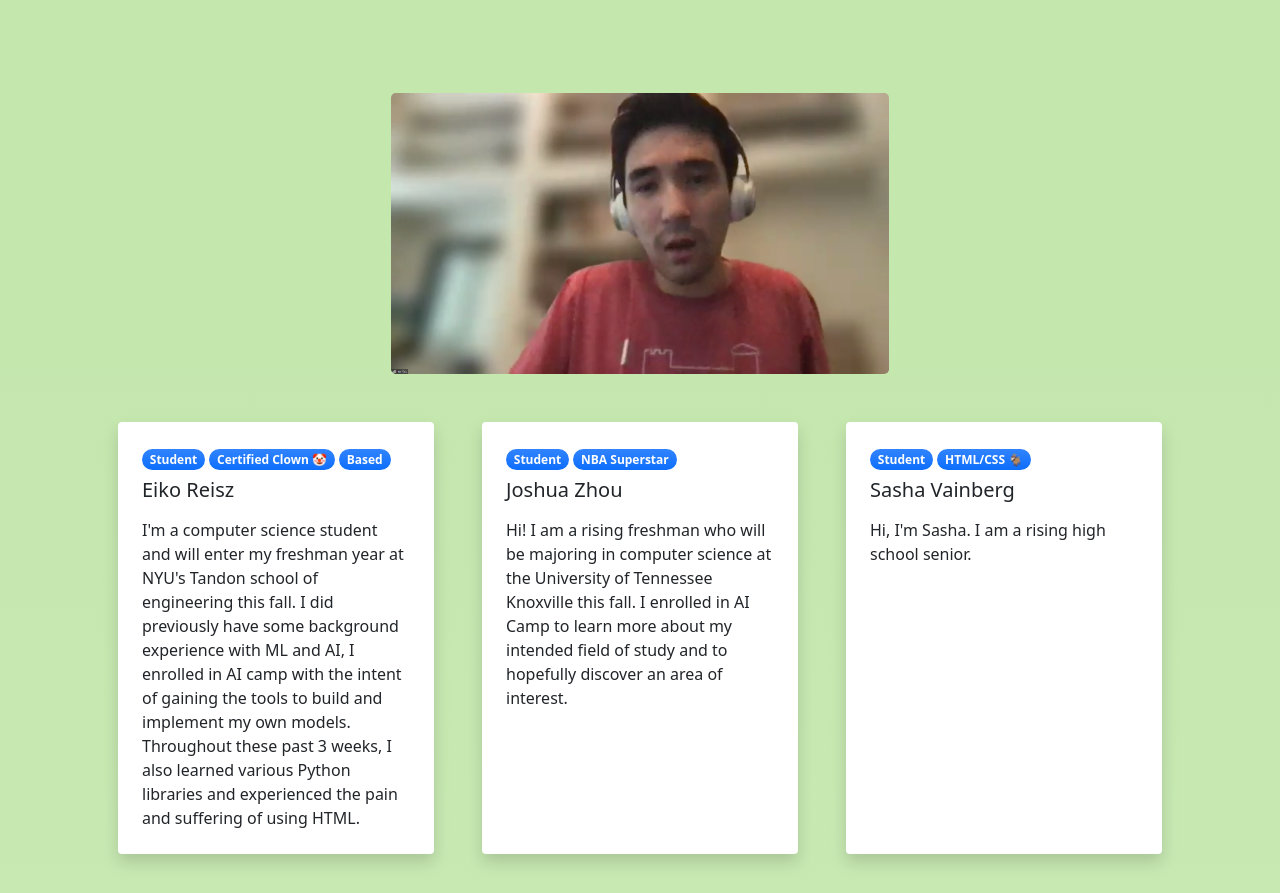
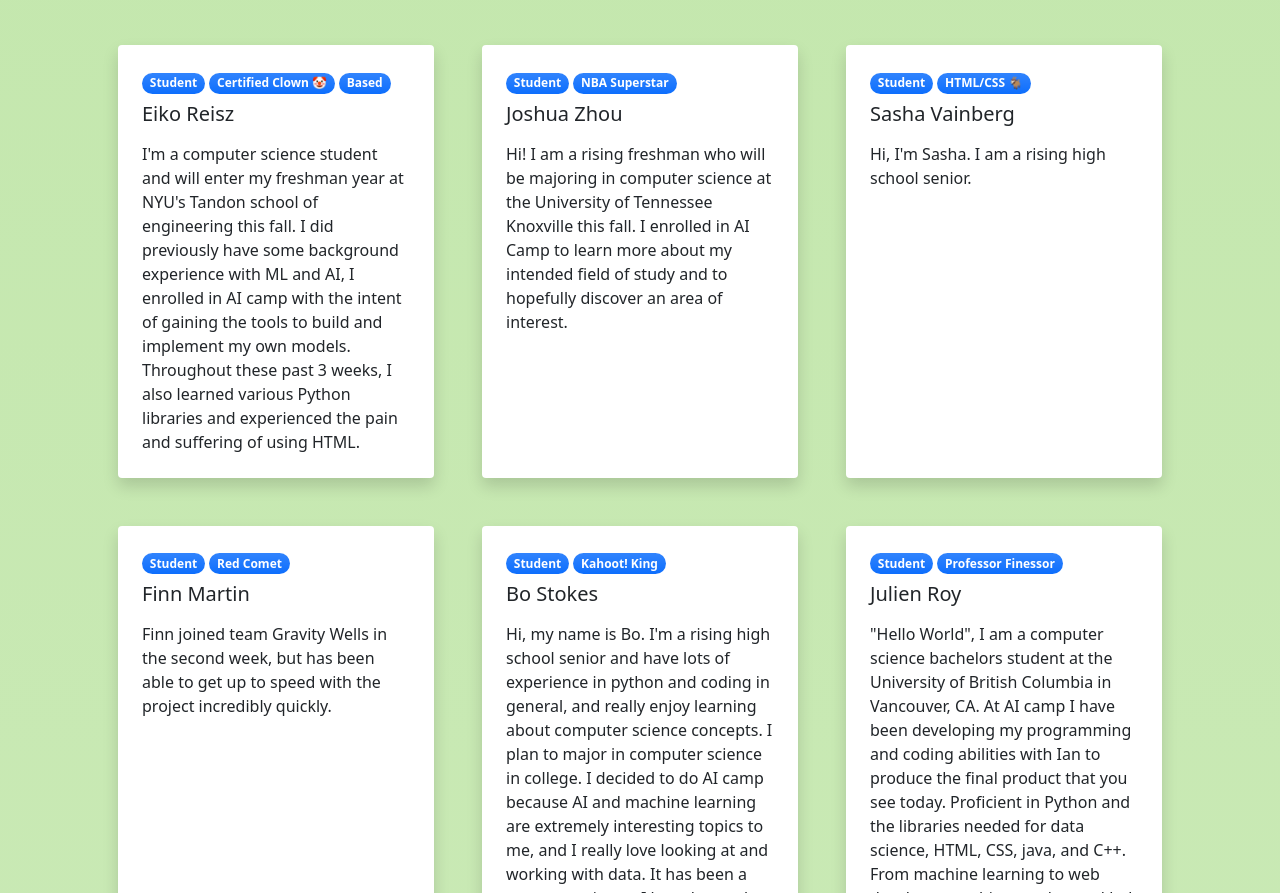
Before and after one commit to RHelmsen/RHelmsen.github.io, a plain HTML site: page app/templates/index.html in a window 1280 px wide. Shown: the part 8860-9753 px from the top of the page. Drawn offline with nearby package versions, Linux system fonts and the light colour scheme; files whose address does not match are found by name.

Commit message:
Update index.html

```diff
--- a/app/templates/index.html
+++ b/app/templates/index.html
@@ -485,11 +485,6 @@ A wide variety of programming skills and technical knowledge were gained through
                 src="../static/images/maxresdefault.jpg"
                 alt="..."
                 />
-                <img
-                class="img-fluid rounded-3 my-5"
-                src="../static/images/Wu Meister.png"
-                alt="..."
-                />
               </div>
             </div>
           </div>
```
